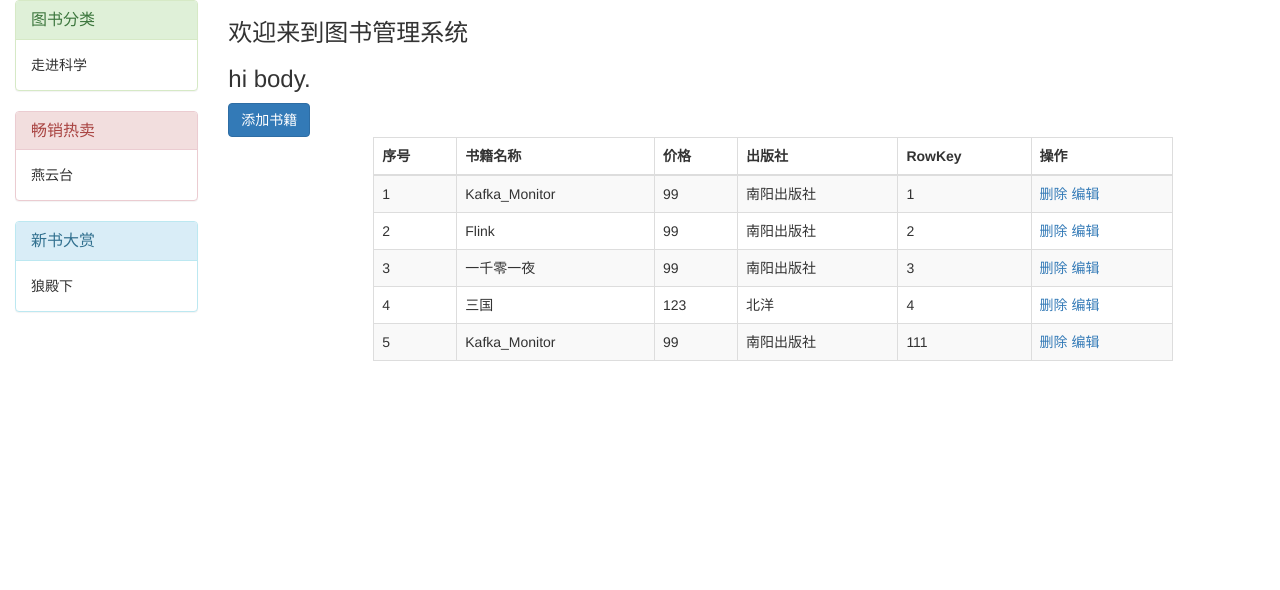
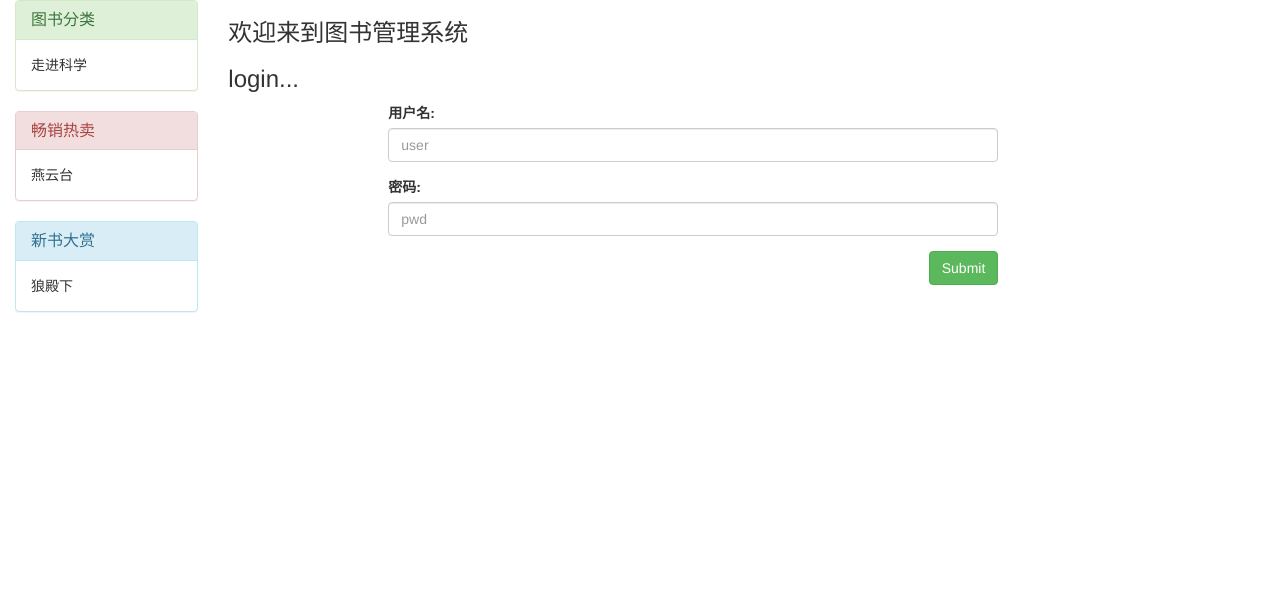
Before and after one commit to fss233/sinoiov, a Django app: page / in a window 1280 px wide. Shown: the part 60-650 px from the top of the page. Run offline with Django 3.2, Linux system fonts and the light colour scheme.

Commit message:
Signed-off-by: fanghuaiyu <y674526601@126.com>

```diff
--- a/djExtend/app01/views.py
+++ b/djExtend/app01/views.py
@@ -88,3 +88,14 @@ def edit(request,edit_id):
             f.write(json.dumps(book) + "\n")
 
         return redirect("/")
+
+
+def login(request):
+    if request.method == "GET":
+        return render(request,"login.html")
+    else:
+        if request.POST.get("user") == "fss" and request.POST.get("pwd") == "123":
+            return redirect("/books/")
+        else:
+            errlog = "LOGIN ERROR!!!"
+            return render(request,"login.html",{"errlog":errlog})
--- a/djExtend/djExtend/urls.py
+++ b/djExtend/djExtend/urls.py
@@ -20,9 +20,10 @@ from app01 import views
 
 urlpatterns = [
     path('admin/', admin.site.urls),
-    path('', views.index),
+    path('', views.login),
     path('books/', views.index),
     path('add/', views.add),
+    path('login/', views.login),
     re_path('delete/(\d+)/', views.delete),
     re_path('edit/(\d+)/', views.edit),
 ]
--- a/djExtend/templates/add.html
+++ b/djExtend/templates/add.html
@@ -4,7 +4,7 @@
 
     <div class="row">
         <div class="col-md-8 col-md-offset-2">
-            <form action="http://127.0.0.1:8000/add/" method="post">
+            <form action="http://127.0.0.1:8899/add/" method="post">
               <div class="form-group">
                 <label for="title">书籍名称</label>
                 <input type="text" class="form-control" id="title" placeholder="title" name="title">
--- a/djExtend/templates/base.html
+++ b/djExtend/templates/base.html
@@ -50,7 +50,7 @@
 <div class="container-fluid">
 
     <div class="header">
-        <a class="title" href="http://127.0.0.1:8000/">图书管理系统</a>
+        <a class="title" href="http://127.0.0.1:8899/">图书管理系统</a>
     </div>
 
     <div class="content row">
--- a/djExtend/templates/edit.html
+++ b/djExtend/templates/edit.html
@@ -4,7 +4,7 @@
 
     <div class="row">
         <div class="col-md-8 col-md-offset-2">
-            <form action="http://127.0.0.1:8000/edit/{{ book_edit.nid }}/" method="post">
+            <form action="http://127.0.0.1:8899/edit/{{ book_edit.nid }}/" method="post">
               <div class="form-group">
                 <label for="title">书籍名称</label>
                 <input type="text" class="form-control" id="title" value={{ book_edit.title }} name="title">
--- a/djExtend/templates/index.html
+++ b/djExtend/templates/index.html
@@ -3,7 +3,7 @@
 {% block content %}
 
   <div class="t1">
-                <a href="http://127.0.0.1:8000/add/" class="btn btn-primary">添加书籍</a>
+                <a href="http://127.0.0.1:8899/add/" class="btn btn-primary">添加书籍</a>
                 <div class="row">
                     <div class="col-md-offset-2">
                           <table class="table table-striped  table-bordered">
@@ -27,8 +27,8 @@
                                          <td>{{ book.publish }}</td>
                                          <td>{{ book.nid }}</td>
                                          <td>
-                                             <a href="http://127.0.0.1:8000/delete/{{ book.nid }}/">删除</a>
-                                             <a href="http://127.0.0.1:8000/edit/{{ book.nid }}/">编辑</a>
+                                             <a href="http://127.0.0.1:8899/delete/{{ book.nid }}/">删除</a>
+                                             <a href="http://127.0.0.1:8899/edit/{{ book.nid }}/">编辑</a>
                                          </td>
                                      </tr>
 
--- /dev/null
+++ b/djExtend/templates/login.html
@@ -0,0 +1,39 @@
+{% extends "base.html" %}
+
+{% block content %}
+
+    <div class="row">
+        <div class="col-md-8 col-md-offset-2">
+            <form action="http://127.0.0.1:8899/login/" method="post">
+              <div class="form-group">
+                <label for="user">用户名:</label>
+                <input type="user" class="form-control" id="user" placeholder="user" name="user">
+              </div>
+
+                <div class="form-group">
+                <label for="pwd">密码:</label>
+                <input type="password" class="form-control" id="pwd" placeholder="pwd" name="pwd">
+              </div>
+
+
+              <button type="submit" class="btn btn-success pull-right">Submit</button>
+            </form>
+        </div>
+    </div>
+
+    <div>
+    {{ errlog }}
+    </div>
+
+
+{% endblock %}
+
+
+{% block title %}
+login
+{% endblock %}
+
+{% block hi %}
+{{ block.super }}
+<h3>login...</h3>
+{% endblock %}
```
